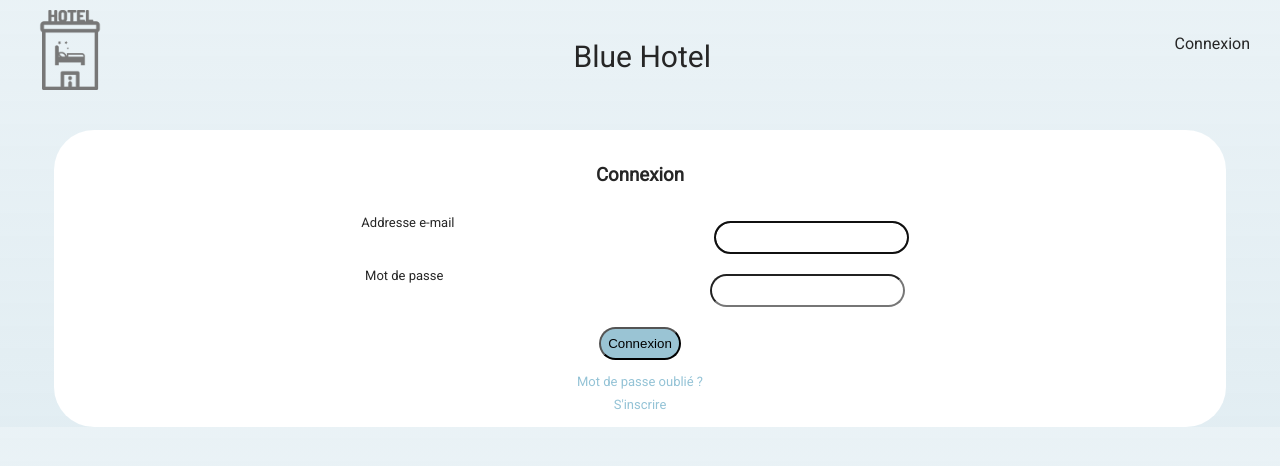
After one commit to andreamechin/suivideprojet3, a PHP site: page /connexion.html in a window 1280 px wide. The commit adds this page. Shown: the top 466 px of the page. Run offline with PHP 8.4, Linux system fonts and the light colour scheme.

Commit message:
style(page connexion html )

```diff
--- /dev/null
+++ b/connexion.html
@@ -0,0 +1,101 @@
+<!-- <?php session_start();
+include "scriptBDD.php";
+
+?> -->
+<!DOCTYPE html>
+<html lang="fr">
+
+<head>
+    <meta charset="utf-8" />
+    <meta name="viewport" content="width=device-width initial-scale=1.0" />
+
+    <!-- icones fontawesome -->
+    <link rel="stylesheet" href="https://use.fontawesome.com/releases/v5.7.2/css/all.css"
+        integrity="sha384-fnmOCqbTlWIlj8LyTjo7mOUStjsKC4pOpQbqyi7RrhN7udi9RwhKkMHpvLbHG9Sr" crossorigin="anonymous">
+
+    <link rel="stylesheet" type="text/css" href="css/style.css" />
+    <title>suivi de projet 3</title>
+
+    <!-- icone navigateur -->
+    <link rel="icon" type="image/png" href="image.png" />
+
+</head>
+
+
+<body>
+
+    <header>
+        <nav>
+            <a class="logo"><img src="logo3.png"></a>
+            <a href="index.html" class="titre">Blue Hotel</a>
+            <a href="connexion.html">Connexion</a>
+        </nav>
+    </header>
+    <main id="connexion">
+
+        <h3>Connexion</h3>
+        <form method="POST" action="<?=$prefix?>/auth/login">
+            <div class="flex">
+                <label for="email">Addresse e-mail</label>
+
+                <div>
+                    <input id="email" type="email" name="email" required autocomplete="email" autofocus>
+                    <br>
+                </div>
+            </div>
+            <div class="flex">
+                <label for="password">Mot de passe</label>
+                <div>
+                    <input id="password" type="password" name="password" required autocomplete="current-password">
+                    <br>
+                </div>
+            </div>
+
+            <div>
+                <div>
+                    <button type="submit">
+                        Connexion
+                    </button>
+                    <br>
+                    <a href="<?=$prefix?>/auth/reset">
+                        Mot de passe oublié ?
+                    </a>
+                    <br>
+                    <a href="<?=$prefix?>/auth/register">
+                        S'inscrire
+                    </a>
+                </div>
+            </div>
+        </form>
+    </main>
+    <!-- <?php if (isset($_SESSION['id'])) :
+        // $infoUser = getUser($_SESSION['id']);
+        $infoLoca = getLoca($_SESSION['id']);
+        //var_dump($_SESSION);
+        ?> -->
+    <!-- <form action="traitementDeco.php">
+            <button type="submit" name="deconnexion">Déconnexion</button>
+        </form>
+
+    <div id="info_utilisateur">
+        <p><?php $infoUser[0] ?>nom </p>
+    </div>
+    <div id="info_location"> -->
+
+    <!-- <table>
+            <tr>
+                <td>Nom</td>
+                <td>description</td>
+                <td>adresse</td>
+                <td>ville</td>
+                <td>nbPersonne</td>
+                <td>debut</td>
+                <td>durée</td>
+            </tr>
+
+        </table> -->
+
+
+</body>
+
+</html>
--- a/css/style.css
+++ b/css/style.css
@@ -11,6 +11,8 @@ html body {
   color: #262626;
   background: -webkit-gradient(linear, left top, left bottom, from(rgba(154, 194, 212, 0.212)), to(rgba(154, 194, 212, 0.288)));
   background: linear-gradient(rgba(154, 194, 212, 0.212), rgba(154, 194, 212, 0.288));
+  /*********************************PRODUCT PAGE **************************************************/
+  /************************************ page connexion **************************************/
 }
 
 html body header {
@@ -61,7 +63,7 @@ html body main form {
   border-radius: 40px;
 }
 
-html body main form div {
+html body main form .flex {
   display: -webkit-box;
   display: -ms-flexbox;
   display: flex;
@@ -142,4 +144,21 @@ html body .product_page .right-column {
   margin-top: -270px;
   padding-right: 70px;
 }
+
+html body #connexion {
+  padding: 10px;
+}
+
+html body #connexion h3 {
+  text-align: center;
+}
+
+html body #connexion a {
+  text-decoration: none;
+  color: #94c3d6;
+}
+
+html body #connexion a:hover {
+  color: #66b5d4;
+}
 /*# sourceMappingURL=style.css.map */
--- a/css/style.scss
+++ b/css/style.scss
@@ -54,7 +54,7 @@ html {
         margin: auto;
         border-radius: 40px;
 
-        div {
+        .flex {
           display: flex;
           justify-content: space-around;
         }
@@ -97,6 +97,7 @@ html {
       }
     }
 
+    /*********************************PRODUCT PAGE **************************************************/
     .product_page {
       padding: 40px;
       // img {
@@ -134,5 +135,22 @@ html {
       }
     }
 
+    /************************************ page connexion **************************************/
+    #connexion {
+      padding: 10px;
+
+      h3 {
+        text-align: center;
+      }
+
+      a {
+        text-decoration: none;
+        color: rgb(148, 195, 214);
+      }
+
+      a:hover {
+        color: rgb(102, 181, 212);
+      }
+    }
   }
 }
--- a/index.html
+++ b/index.html
@@ -10,7 +10,7 @@
         integrity="sha384-fnmOCqbTlWIlj8LyTjo7mOUStjsKC4pOpQbqyi7RrhN7udi9RwhKkMHpvLbHG9Sr" crossorigin="anonymous">
 
     <link rel="stylesheet" type="text/css" href="css/style.css" />
-    <title>exercice creation site web</title>
+    <title>suivi de projet 3</title>
 
     <!-- icone navigateur -->
     <link rel="icon" type="image/png" href="image.png" />
@@ -23,14 +23,14 @@
         <nav>
             <a class="logo"><img src="logo3.png"></a>
             <a href="index.html" class="titre">Blue Hotel</a>
-            <a>Connexion</a>
+            <a href="connexion.html">Connexion</a>
         </nav>
     </header>
     <main>
         <div>
             <form action="/ma-page-de-traitement" method="post">
                 <h1>Je veux voyager</h1>
-                <div>
+                <div class="flex">
                     <div>
                         <input type="text" id="ou" name="ou" value="OU ?">
                     </div>
```
Also changed, not shown: 1 other file.
